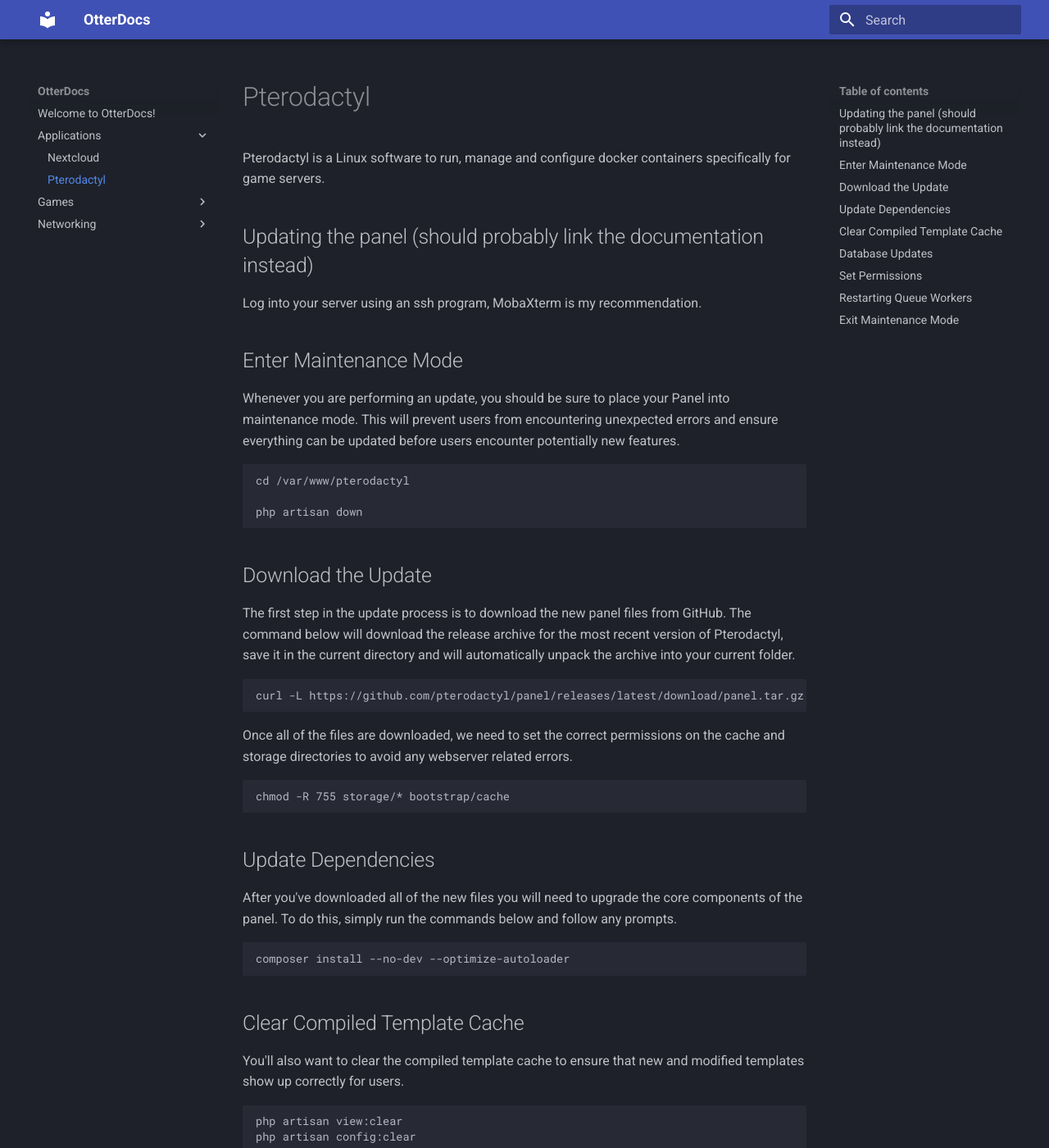
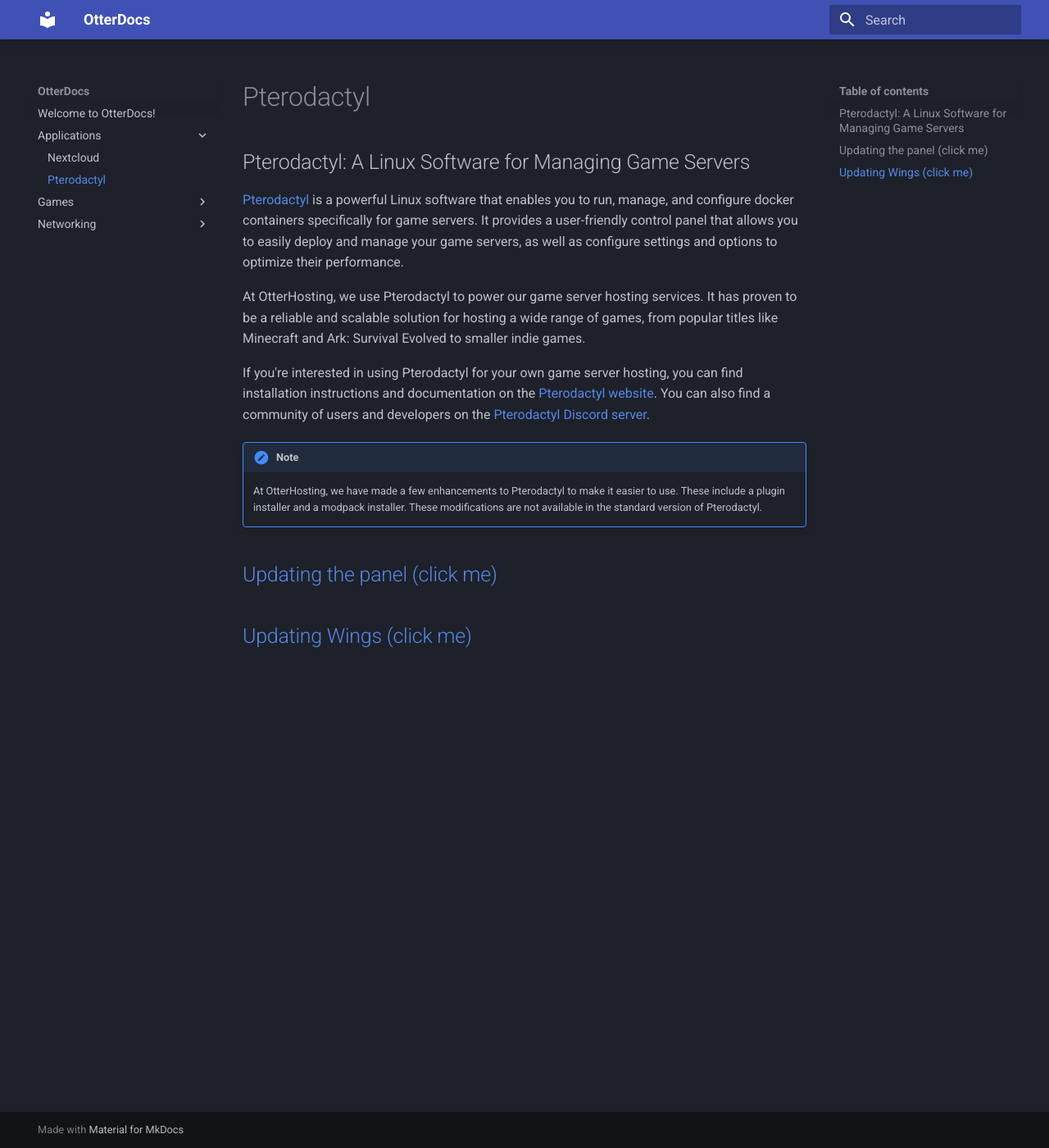
Before and after one commit to DeeKahy/OtterDocs, an MkDocs documentation site: the page built from docs/Applications/Pterodactyl.md, in a window 1280 px wide and 1400 px high. Shown: the whole window at 82% size. Built offline with MkDocs 1.6.1 and Material for MkDocs 9.7.7, drawn with Linux system fonts in a browser that asks for light colours; some of the changed text lies outside the part shown.

Commit message:
added links instead a copy paste and wrote an explination

````diff
--- a/docs/Applications/Pterodactyl.md
+++ b/docs/Applications/Pterodactyl.md
@@ -1,98 +1,18 @@
 # Pterodactyl
 
-Pterodactyl is a Linux software to run, manage and configure docker containers specifically for game servers.
+## Pterodactyl: A Linux Software for Managing Game Servers
 
-## Updating the panel (should probably link the documentation instead)
+[Pterodactyl](https://pterodactyl.io/) is a powerful Linux software that enables you to run, manage, and configure docker containers specifically for game servers. It provides a user-friendly control panel that allows you to easily deploy and manage your game servers, as well as configure settings and options to optimize their performance.
 
-Log into your server using an ssh program, MobaXterm is my recommendation.
+At OtterHosting, we use Pterodactyl to power our game server hosting services. It has proven to be a reliable and scalable solution for hosting a wide range of games, from popular titles like Minecraft and Ark: Survival Evolved to smaller indie games.
 
-## Enter Maintenance Mode
+If you're interested in using Pterodactyl for your own game server hosting, you can find installation instructions and documentation on the [Pterodactyl website](https://pterodactyl.io/). You can also find a community of users and developers on the [Pterodactyl Discord server](https://discord.gg/pterodactyl).
 
-Whenever you are performing an update, you should be sure to place your Panel into maintenance mode. This will prevent
-users from encountering unexpected errors and ensure everything can be updated before users encounter potentially new
-features.
+!!! note
 
-```
-cd /var/www/pterodactyl
+    At OtterHosting, we have made a few enhancements to Pterodactyl to make it easier to use. These include a plugin installer and a modpack installer. These modifications are not available in the standard version of Pterodactyl.
 
-php artisan down
-```
+## [Updating the panel (click me)](https://pterodactyl.io/panel/1.0/updating.html)
 
-## Download the Update
 
-The first step in the update process is to download the new panel files from GitHub. The command below will download the
-release archive for the most recent version of Pterodactyl, save it in the current directory and will automatically
-unpack the archive into your current folder.
-
-```
-curl -L https://github.com/pterodactyl/panel/releases/latest/download/panel.tar.gz | tar -xzv
-```
-
-Once all of the files are downloaded, we need to set the correct permissions on the cache and storage directories to
-avoid any webserver related errors.
-
-```
-chmod -R 755 storage/* bootstrap/cache
-```
-
-## Update Dependencies
-
-After you've downloaded all of the new files you will need to upgrade the core components of the panel. To do this,
-simply run the commands below and follow any prompts.
-
-```
-composer install --no-dev --optimize-autoloader
-```
-
-## Clear Compiled Template Cache
-
-You'll also want to clear the compiled template cache to ensure that new and modified templates show up correctly for
-users.
-
-```
-php artisan view:clear
-php artisan config:clear
-```
-
-## Database Updates
-
-You'll also need to update your database schema for the newest version of Pterodactyl. Running the command below will
-update the schema and ensure the default eggs we ship are up to date (and add any new ones we might have). Just
-remember, *never edit core eggs we ship*! They will be overwritten by this update process.
-
-```
-php artisan migrate --seed --force
-```
-
-## Set Permissions
-
-The last step is to set the proper owner of the files to be the user that runs your webserver. In most cases this
-is `www-data` but can vary from system to system — sometimes being `nginx`, `caddy`, `apache`, or even `nobody`.
-
-```
-# If using NGINX or Apache (not on CentOS):
-chown -R www-data:www-data /var/www/pterodactyl/*
-
-# If using NGINX on CentOS:
-chown -R nginx:nginx /var/www/pterodactyl/*
-
-# If using Apache on CentOS
-chown -R apache:apache /var/www/pterodactyl/*
-```
-
-## Restarting Queue Workers
-
-After *every* update you should restart the queue worker to ensure that the new code is loaded in and used.
-
-```
-php artisan queue:restart
-```
-
-## Exit Maintenance Mode
-
-Now that everything has been updated you need to exit maintenance mode so that the Panel can resume accepting
-connections.
-
-```
-php artisan up
-```
+## [Updating Wings (click me)](https://pterodactyl.io/wings/1.0/upgrading.html)
````
